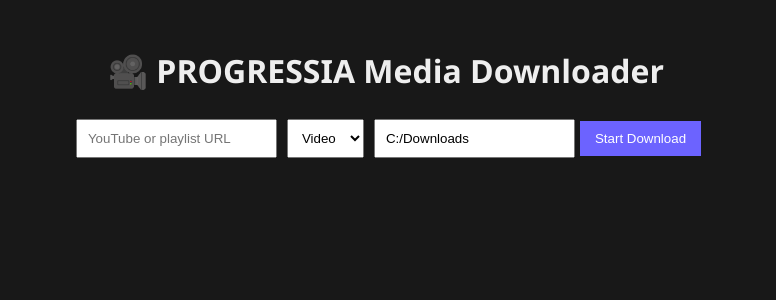
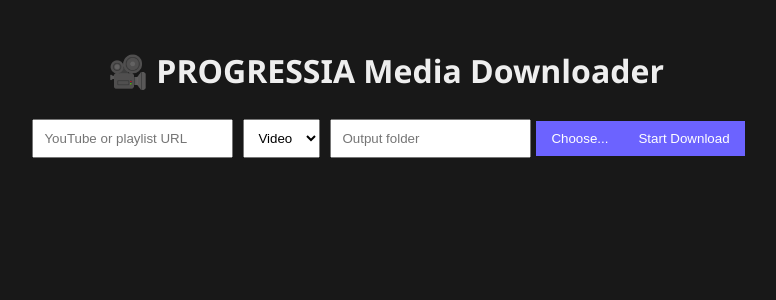
Before and after one commit to XPERIENCE-LIVE/dr_download, a React (Vite) app in the folder electron/: page / in a window 1280 px wide. Shown: the top 300 px of the page, without its empty margins (254-1030 px from the left). Built offline with nearby package versions, Linux system fonts and the light colour scheme.

Commit message:
feat: make output path selectable

```diff
--- a/electron/preload.js
+++ b/electron/preload.js
@@ -1,3 +1,9 @@
+const { contextBridge, ipcRenderer } = require('electron');
+
+contextBridge.exposeInMainWorld('electronAPI', {
+  selectFolder: () => ipcRenderer.invoke('select-folder')
+});
+
 window.addEventListener('DOMContentLoaded', () => {
   console.log('Electron preload ready');
 });
--- a/electron/src/components/DownloadPanel.jsx
+++ b/electron/src/components/DownloadPanel.jsx
@@ -4,9 +4,18 @@
 export default function DownloadPanel() {
   const [url, setUrl] = useState("");
   const [format, setFormat] = useState("video");
-  const [output, setOutput] = useState("C:/Downloads");
+  const [output, setOutput] = useState("");
   const [taskId, setTaskId] = useState(null);
   const [progress, setProgress] = useState(null);
+
+  const handleSelectFolder = async () => {
+    if (window.electronAPI?.selectFolder) {
+      const folder = await window.electronAPI.selectFolder();
+      if (folder) {
+        setOutput(folder);
+      }
+    }
+  };
 
   const handleDownload = async () => {
     try {
@@ -38,6 +47,7 @@
         <option value="audio">Audio</option>
       </select>
       <input value={output} onChange={(e) => setOutput(e.target.value)} placeholder="Output folder" />
+      <button type="button" onClick={handleSelectFolder}>Choose...</button>
       <button onClick={handleDownload}>Start Download</button>
       {taskId && <button onClick={checkProgress}>Check Progress</button>}
       {progress !== null && <p>Progress: {progress.toFixed(2)}%</p>}
```
Also changed, not shown: electron/electron.js (+8 -1 lines), 1 other file (tests, documents, lock files or other folders).
